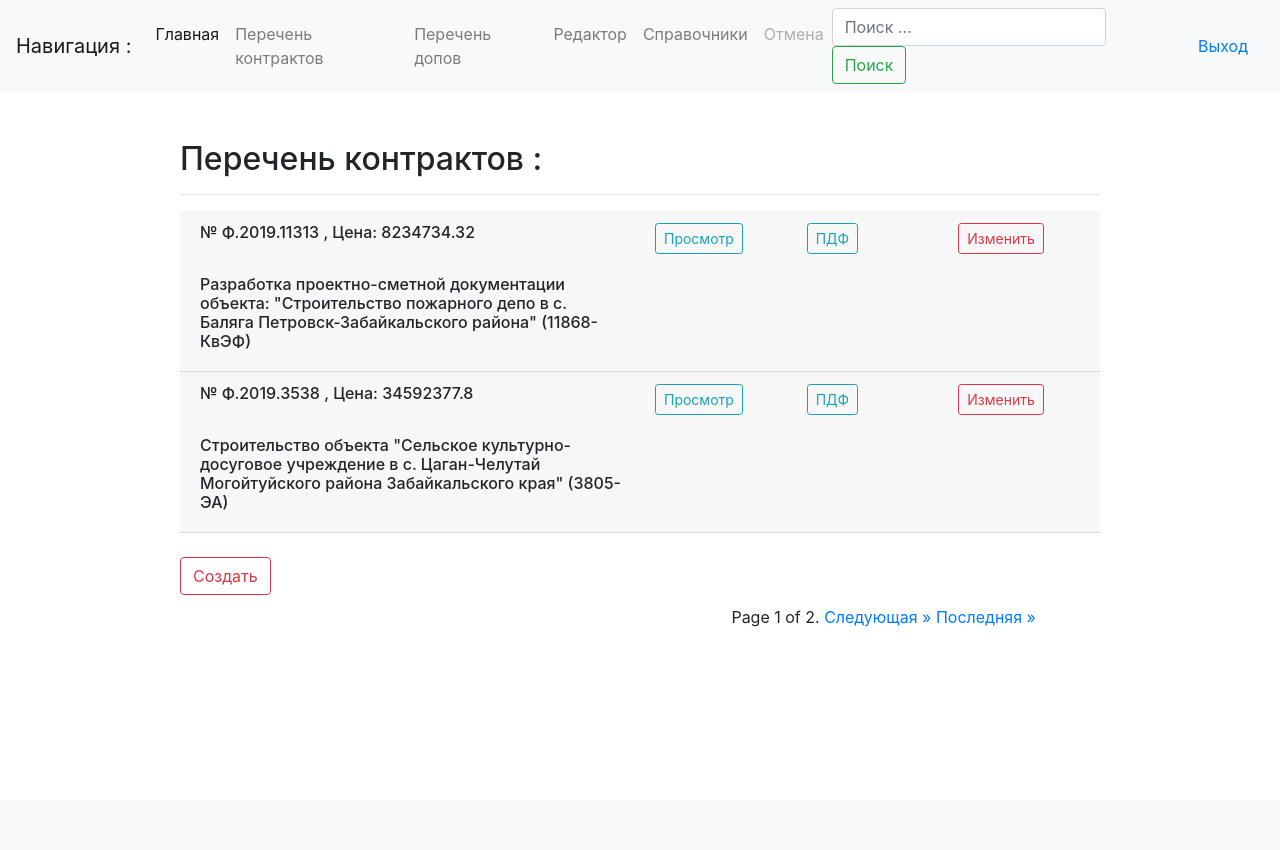
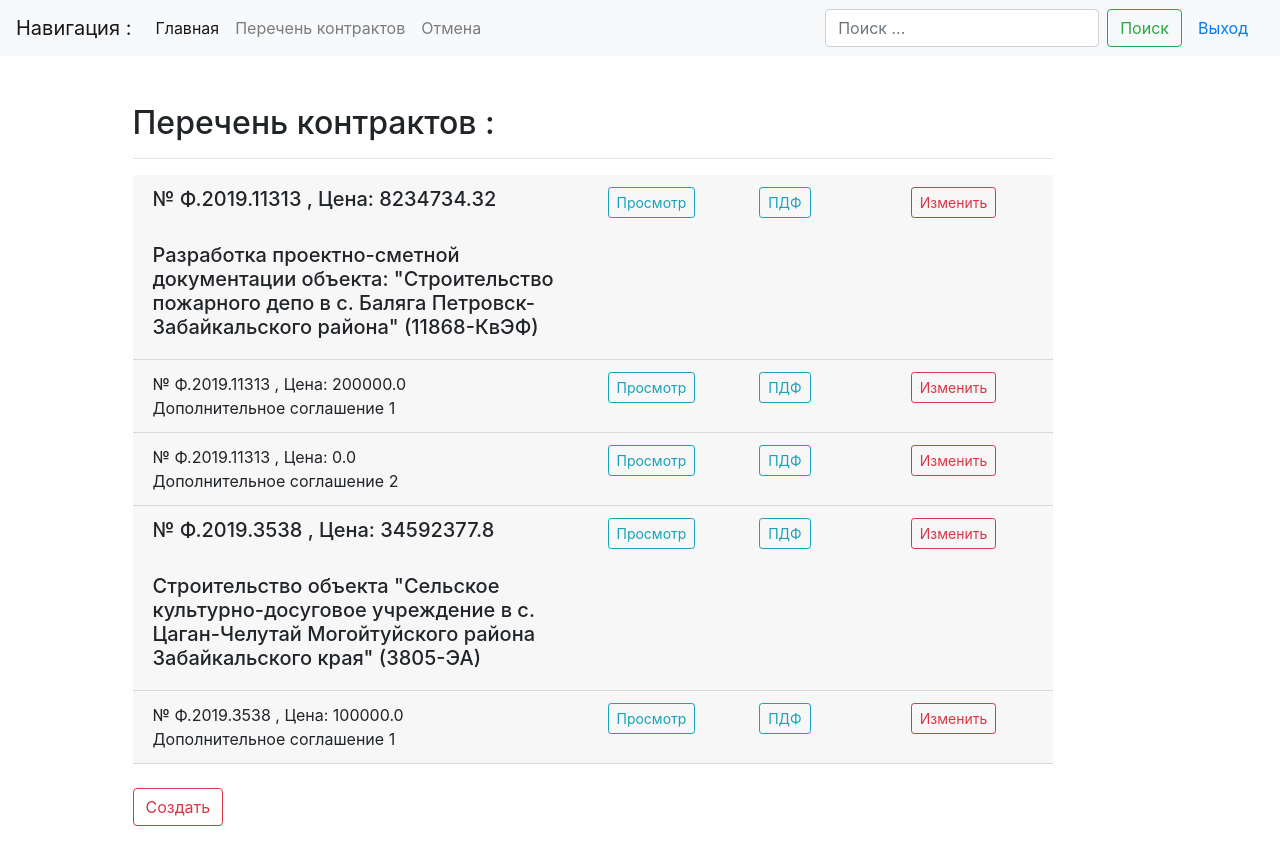
Before and after one commit to mongoy/Reestr_Contracts, a Django app: page /list/ in a window 1280 px wide. Before the commit the page ends 627 px from the top, so only its background shows below. Run offline with Django 3.2, Linux system fonts and the light colour scheme; a user stored in the database is signed in; data comes from the database, SQL or seed files in the repository; both versions use the stored data as it was after the commit; some libraries are stand-ins or nearby versions.

Commit message:
rebuild functions: Search, Contracts List, Show PDF,

```diff
--- a/contracts/settings.py
+++ b/contracts/settings.py
@@ -40,6 +40,7 @@
     'main.apps.MainConfig',
     'users',
     'crispy_forms',
+    'bootstrap4',
 ]
 
 MIDDLEWARE = [
--- a/main/urls.py
+++ b/main/urls.py
@@ -1,6 +1,8 @@
 from django.urls import path
-from .views import ContractsInfoView, ContractsListView, ContractDetail, DisplayPdfView, ContractDopListView\
-    , DopSListView, DopDetail, SearchResultsView, ContractUpdateView, ContractCreateView
+from django.conf import settings
+from django.conf.urls.static import static
+from .views import ContractsInfoView, ContractsListView, ContractDetail, DisplayPdfView, \
+    SearchResultsView, ContractUpdateView, ContractCreateView
 
 urlpatterns = [
     path('', ContractsInfoView.as_view(), name='index'),
@@ -8,10 +10,13 @@
     path('list/pdf/<int:pk>/', DisplayPdfView.as_view(), name='con-pdf-view'),
     path('list/detail/<int:pk>/', ContractDetail.as_view(), name='contract-detail'),
     # path('dop/', ContractDopListView.as_view(), name='contract-dop-list'),
-    path('dops/', DopSListView.as_view(), name='dop-list'),
-    path('dops/pdf/<int:pk>/', DisplayPdfView.as_view(), name='dop-pdf-view'),
-    path('dops/detail/<int:pk>/', DopDetail.as_view(), name='dop-detail'),
+    # path('dops/', DopSListView.as_view(), name='dop-list'),
+    # path('dops/pdf/<int:pk>/', DisplayPdfView.as_view(), name='dop-pdf-view'),
+    # path('dops/detail/<int:pk>/', DopDetail.as_view(), name='dop-detail'),
     path('search/', SearchResultsView.as_view(), name='search-results'),
     path('update/<int:pk>', ContractUpdateView.as_view(), name='contract-update'),
     path('create/', ContractCreateView.as_view(), name='contract-create'),
 ]
+# только в режиме DEBUG для Upload
+if settings.DEBUG:
+    urlpatterns += static(settings.MEDIA_URL, document_root=settings.MEDIA_ROOT)
--- a/main/views.py
+++ b/main/views.py
@@ -4,7 +4,7 @@
 from django.conf import settings
 from django.http import HttpResponse
 from django.contrib import messages
-from django.db.models import Sum, Count
+from django.db.models import Sum, Count, Q
 from django.urls import reverse_lazy
 from django.views.generic import ListView, DetailView, UpdateView, CreateView
 from django.views.generic.base import View
@@ -24,7 +24,7 @@
     @staticmethod
     def get(request):
         # рабочие контракты без допов
-        info = Contracts.objects.all().filter(work_contract=True, type_doc=1).aggregate(Count('id', distinct=True), Sum('c_contract'))
+        info = Contracts.objects.all().filter(work_contract=True).exclude(type_doc=3).aggregate(Count('id', distinct=True), Sum('c_contract'))
         qs = Contracts.objects.all().filter(work_contract=True, type_doc=1)
         d_today = datetime.date.today()
         summ_ost = 0
@@ -38,20 +38,20 @@
 class ContractsListView(ListView):
     """ Перечень контрактов для просмотра """
     model = Contracts
-    # рабочие контракты без допов
-    queryset = Contracts.objects.all().filter(work_contract=True, type_doc=1)
+    # рабочие контракты без КС
+    queryset = Contracts.objects.all().filter(work_contract=True).exclude(type_doc=3)
 
     template_name = 'main/contract_list.html'
-    paginate_by = 2
+    paginate_by = 5
 
 
-class DopSListView(ListView):
-    """ Перечень допов для просмотра """
-    model = Contracts
-    # рабочие допы
-    queryset = Contracts.objects.all().filter(work_contract=True, type_doc=2)
-    template_name = 'main/dop_list.html'
-    paginate_by = 5
+# class DopSListView(ListView):
+#     """ Перечень допов для просмотра """
+#     model = Contracts
+#     # рабочие допы
+#     queryset = Contracts.objects.all().filter(work_contract=True, type_doc=2)
+#     template_name = 'main/dop_list.html'
+#     paginate_by = 5
 
 
 class ContractDetail(DetailView):
@@ -69,8 +69,8 @@
         # summ_ost = oroad - am_month * d_today.month
         context['summ_ost'] = 666
         objkey = self.kwargs.get('pk', None)
-        c_num = Contracts.objects.filter(work_contract=True, type_doc=1, id=objkey)
-        context['dops'] = Contracts.objects.filter(work_contract=True, type_doc=2, num_contract=c_num)
+        c_num = Contracts.objects.filter(work_contract=True, id=objkey).exclude(type_doc=3)
+        # context['dops'] = Contracts.objects.filter(work_contract=True, type_doc=2, num_contract=c_num)
         # if self.request.user.is_authenticated:
         #     return context
         # else:
@@ -84,7 +84,8 @@
         objkey = self.kwargs.get('pk', None)  # обращение к именованному аргументу pk, переданному по URL-адресу
         pdf = get_object_or_404(Contracts, id=objkey)  # Эта строка получает фактический объект модели pdf
         # if pdf.type_doc_id == 1:
-        file_name = pdf.y_contract + '\\' + pdf.num_contract + '.pdf'  # Папка год + имя файла + расширение
+        # file_name = pdf.y_contract + '\\' + pdf.num_contract + '.pdf'  # Папка год + имя файла + расширение
+        file_name = pdf.y_contract + '\\' + str(pdf.file_obj)  # Папка год + имя файла
         # else:
         #     file_name = pdf.y_contract + '\\' + pdf.num_contract + '.' + pdf.name_object + '.pdf'
             # Папка год + имя файла + расширение
@@ -94,40 +95,56 @@
         return response
 
 
-class ContractDopListView(ListView):
-    """ Перечень дополнительных соглашений к контрактам """
-    model = Contracts
-
-    queryset = Contracts.objects.all().filter(work_contract=True, type_doc=2)
-    template_name = 'main/contract_dop_list.html'
-    paginate_by = 10
+# class ContractDopListView(ListView):
+#     """ Перечень дополнительных соглашений к контрактам """
+#     model = Contracts
+#
+#     queryset = Contracts.objects.all().filter(work_contract=True, type_doc=2)
+#     template_name = 'main/contract_dop_list.html'
+#     paginate_by = 10
 
 
-class DopDetail(DetailView):
-    """ Информация о допе """
-    model = Contracts
-    template_name = 'main/dop_detail.html'
-
-    def get_context_data(self, **kwargs):
-        context = super().get_context_data(**kwargs)
-        objkey = self.kwargs.get('pk', None)
-        c_num = Contracts.objects.filter(work_contract=True, type_doc=2, id=objkey)
-        context['num_gk'] = c_num[:5]
-        d_today = datetime.date.today()
-        context['d_today'] = d_today
-        return context
+# class DopDetail(DetailView):
+#     """ Информация о допе """
+#     model = Contracts
+#     template_name = 'main/dop_detail.html'
+#
+#     def get_context_data(self, **kwargs):
+#         context = super().get_context_data(**kwargs)
+#         objkey = self.kwargs.get('pk', None)
+#         c_num = Contracts.objects.filter(work_contract=True, type_doc=2, id=objkey)
+#         context['num_gk'] = c_num[:5]
+#         d_today = datetime.date.today()
+#         context['d_today'] = d_today
+#         return context
 
 
 class SearchResultsView(ListView):
     model = Contracts
+
+    def get_queryset(self):
+        query = self.request.GET.get('q')
+        # if query:
+        # Если q в GET запросе
+        object_list = Contracts.objects.filter(
+            Q(num_contract__icontains=query) | Q(name_object__icontains=query) | Q(uch_contract__icontains=query)
+        )
+        return object_list
+
+    def get_context_data(self, **kwargs):
+        context = super().get_context_data(**kwargs)
+        context['query'] = self.request.GET.get('q')
+        return context
+
     template_name = 'main/search_results.html'
+    paginate_by = 5
 
 
 class ContractUpdateView(UpdateView):
     """Внесение изменений"""
     model = Contracts
     form_class = ContractForm
-    success_url = reverse_lazy('road-list')
+    success_url = reverse_lazy('contract-list')
 
     def get_queryset(self):
         if self.request.user.is_authenticated:
@@ -143,7 +160,7 @@
 
 
 class ContractCreateView(CreateView):
-    """Заполнение аттрибутов дороги"""
+    """Заполнение аттрибутов контракта"""
     model = Contracts
     form_class = ContractCreatForm
     success_url = reverse_lazy('contract-list')
--- a/templates/base.html
+++ b/templates/base.html
@@ -26,24 +26,24 @@
           <li class="nav-item">
             <a class="nav-link" href="{% url 'contract-list' %}">Перечень контрактов</a>
           </li>
-          <li class="nav-item">
-            <a class="nav-link" href="{% url 'dop-list' %}">Перечень допов</a>
-          </li>
+          <!--<li class="nav-item">
+            <a class="nav-link" href="{ url 'dop-list' %}">Перечень допов</a>
+          </li>-->
             {% if user.is_authenticated %}
-                <li class="nav-item">
+                <!--<li class="nav-item">
                     <a class="nav-link" href="#">Редактор</a>
                 </li>
                 <li class="nav-item">
                     <a class="nav-link" href="#">Справочники</a>
-                </li>
+                </li>-->
 
             {% endif %}
           <li class="nav-item">
-            <a class="nav-link disabled" href="#" tabindex="-1" aria-disabled="true">Отмена </a>
+            <a class="nav-link" href="{% url 'index' %}" tabindex="-1" aria-disabled="true">Отмена </a>
           </li>
         </ul>
-        <form class="form-inline my-2 my-lg-0">
-          <input class="form-control mr-sm-2" type="search" placeholder="Поиск ..." aria-label="Search">
+        <form class="form-inline my-2 my-lg-0" action="{% url "search-results" %}">
+          <input class="form-control mr-sm-2" type="text" placeholder="Поиск ..." aria-label="Search" name="q">
           <button class="btn btn-outline-success my-2 my-sm-0" type="submit">Поиск</button>
         </form>
 
--- a/templates/index.html
+++ b/templates/index.html
@@ -1,7 +1,7 @@
 {% extends "base.html" %}
 {% block content %}
 
-    <h2 class="mb-3">Государственные контракты :</h2><hr>
+    <h2 class="mb-3">Государственные контракты (дополнительных соглашений) :</h2><hr>
 
     <ul class="list-group">
       <li class="list-group-item d-flex justify-content-between align-items-center">
--- a/templates/main/contract_list.html
+++ b/templates/main/contract_list.html
@@ -6,8 +6,13 @@
         <div class="card-header">
             <div class="row">
                 <div class="col-md-6" >
-                    <h6> № {{ contract.num_contract }}  ,  Цена: {{ contract.c_contract}}</h6><br>
-                    <h6> {{ contract.name_object }} </h6>
+                    {% if contract.type_doc.id == 1 %}
+                        <h5> № {{ contract.num_contract }}  ,  Цена: {{ contract.c_contract}}</h5><br>
+                        <h5> {{ contract.name_object }} </h5>
+                    {% else %}
+                        <h7> № {{ contract.num_contract }}  ,  Цена: {{ contract.c_contract}}</h7><br>
+                        <h7> {{ contract.name_object }} </h7>
+                    {% endif %}
                 </div>
                 {% if user.is_authenticated %}
                     <div class="col-md-2"><a href="{% url 'contract-detail' contract.id %}" class="btn btn-sm btn-outline-info my-2 my-sm-0" role="group" aria-disabled="true">Просмотр</a></div>
@@ -29,32 +34,16 @@
             <br>
                 <div class="row">
                     <div class="col"><a href="{% url 'contract-create' %}" class="btn btn-outline-danger my-1 my-sm-0" aria-disabled="true">Создать</a></div>
-            <div><br>
+                </div><br>
         {% endif %}
 
     {% block pagination %}
+        {% if is_paginated %}
 
-    {% if is_paginated %}
-        <br>
-        <div class="pagination">
-            <span class="step-links">
-            {% if page_obj.has_previous %}
-                <a href="?page=1">&laquo; Первая</a>
-                <a href="?page={{ page_obj.previous_page_number }}">Предыдущая</a>
-            {% endif %}
+            {% load bootstrap4 %}
+            {% bootstrap_pagination page_obj %}
 
-                <span class="current">
-                    Page {{ page_obj.number }} of {{ paginator.num_pages }}.
-                </span>
-
-            {% if page_obj.has_next %}
-                <a href="?page={{ page_obj.next_page_number }}">Следующая &raquo;</a>
-                <a href="?page={{ page_obj.paginator.num_pages }}">Последняя &raquo;</a>
-            {% endif %}
-            </span>
-        </div>
-    {% endif %}
-
+        {% endif %}
     {% endblock pagination%}
 
 {% endblock content %}
```
Also changed, not shown: templates/main/contracts_form.html (+4 -7 lines), templates/main/search_results.html (+34 -8 lines), db.sqlite3, 11 other files.
